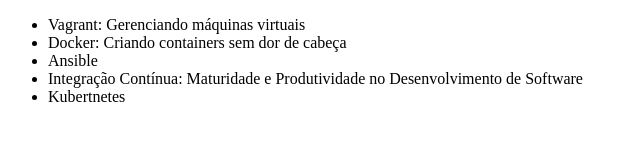
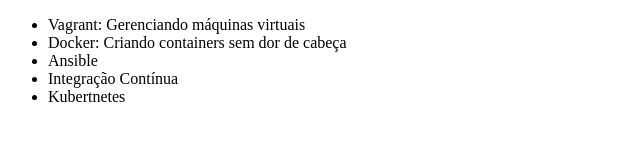
Before and after one commit to JeanLRC/alura-git, a plain HTML site: page index.html in a window 1280 px wide. Shown: the whole page, without its empty margins (0-640 px from the left). Drawn offline with Linux system fonts and the light colour scheme.

Commit message:
Revert "Alterando o código"
This reverts commit 25d17d7e296a9098300e2de17cae5f118a50d4c4.

```diff
--- a/index.html
+++ b/index.html
@@ -9,7 +9,7 @@
         <li>Vagrant: Gerenciando máquinas virtuais</li>
         <li>Docker: Criando containers sem dor de cabeça</li>
         <li>Ansible</li>
-        <li>Integração Contínua: Maturidade e Produtividade no Desenvolvimento de Software</li>
+        <li>Integração Contínua</li>
         <li>Kubertnetes</li>
     </ul>
 </body>
```
